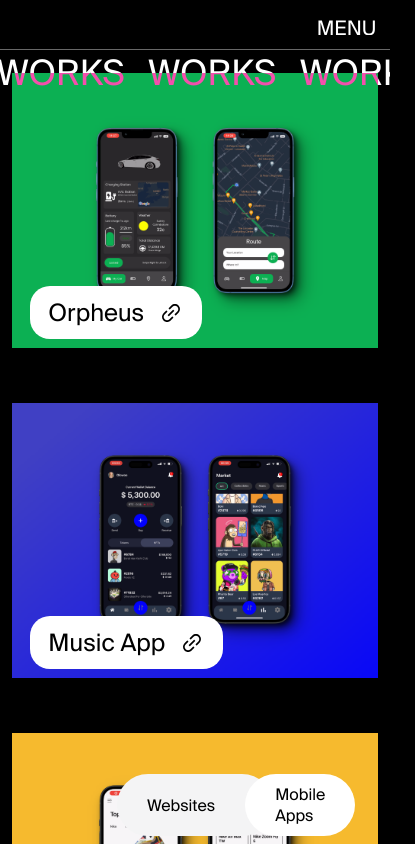
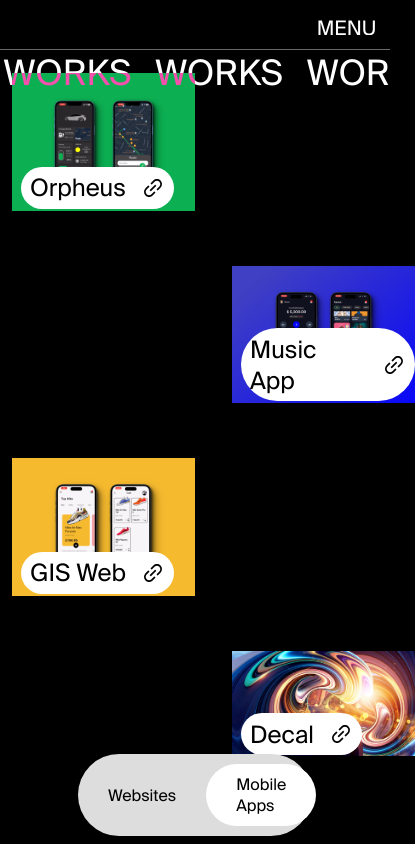
Before and after one commit to Olowodev/my-portfolio-next1.3, a Next.js app: page /works in a window 390 px wide. Shown: the top 844 px of the page, 415 px wide, since content can reach past the window. Built offline with nearby package versions, Linux system fonts and the light colour scheme; a web font is replaced by a local one.

Commit message:
styling works page

```diff
--- a/styles/workStyles/works.module.css
+++ b/styles/workStyles/works.module.css
@@ -18,10 +18,10 @@
 
 .tab {
     display: flex;
-    background-color: #f4f4f5;
-    /* padding: 10px; */
+    background-color: #dddddd;
+    padding: 10px 0;
     border-radius: 50px;
-    width: 40%;
+    width: 40vw;
 }
 
 .tab div {
@@ -97,19 +97,15 @@
 /*     height: 35vw; */
 }
 
-.cell:first-child {
+.cell:nth-child(even) {
+    margin-left: 60%;
+}
+
+.cell:nth-child(odd) {
     margin-right: 60%;
 }
 
-.cell:nth-child(2) {
-    margin-left: 60%;
-}
-
-.cell:nth-child(3) {
-    margin-left: 60%;
-}
-
-.cell:nth-child(4) {
+.cell:last-child {
     margin-bottom: 50px;
 }
 
@@ -128,16 +124,31 @@
 /*         height: 330px; */
     }
 
-    .cell:first-child {
+    .cell {
         margin-right: 0;
-    }
-
-    .cell:nth-child(2) {
         margin-left: 0;
     }
 
-    .cell:nth-child(3) {
-        margin-left: 0;
+    .tab {
+        width: 70vw;
+    }
+}
+
+@media screen and (max-width: 768px) {
+    .tab {
+        width: 60vw;
+    }
+
+    .cell {
+        width: 50%;
+    }
+
+    .cell:nth-child(even) {
+        width: 50%;
+    }
+
+    .cell:nth-child(odd) {
+        width: 50%;
     }
 }
 
@@ -147,7 +158,7 @@
     left: 5%;
     display: flex;
     background-color: #fff;
-    border-radius: 20px;
+    border-radius: 40px;
     justify-content: center;
     align-items: center;
     color: black;
```
